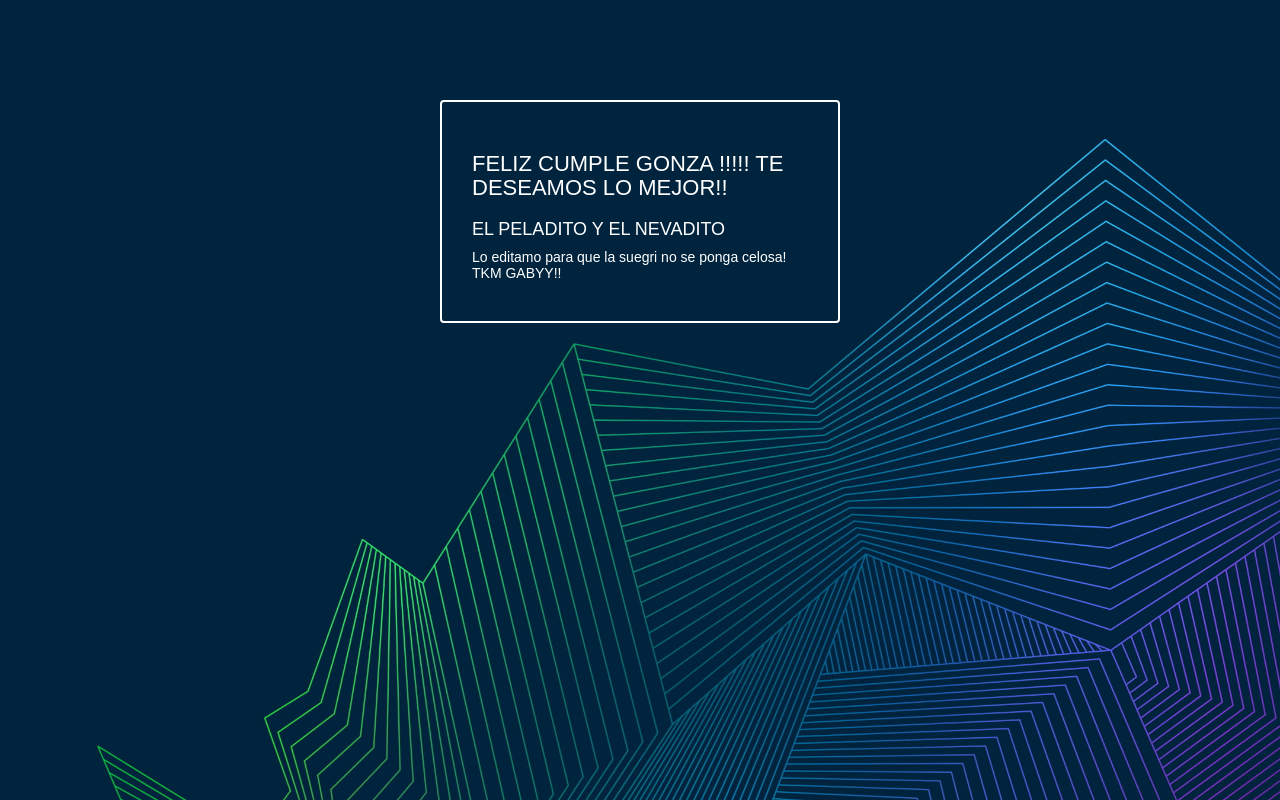
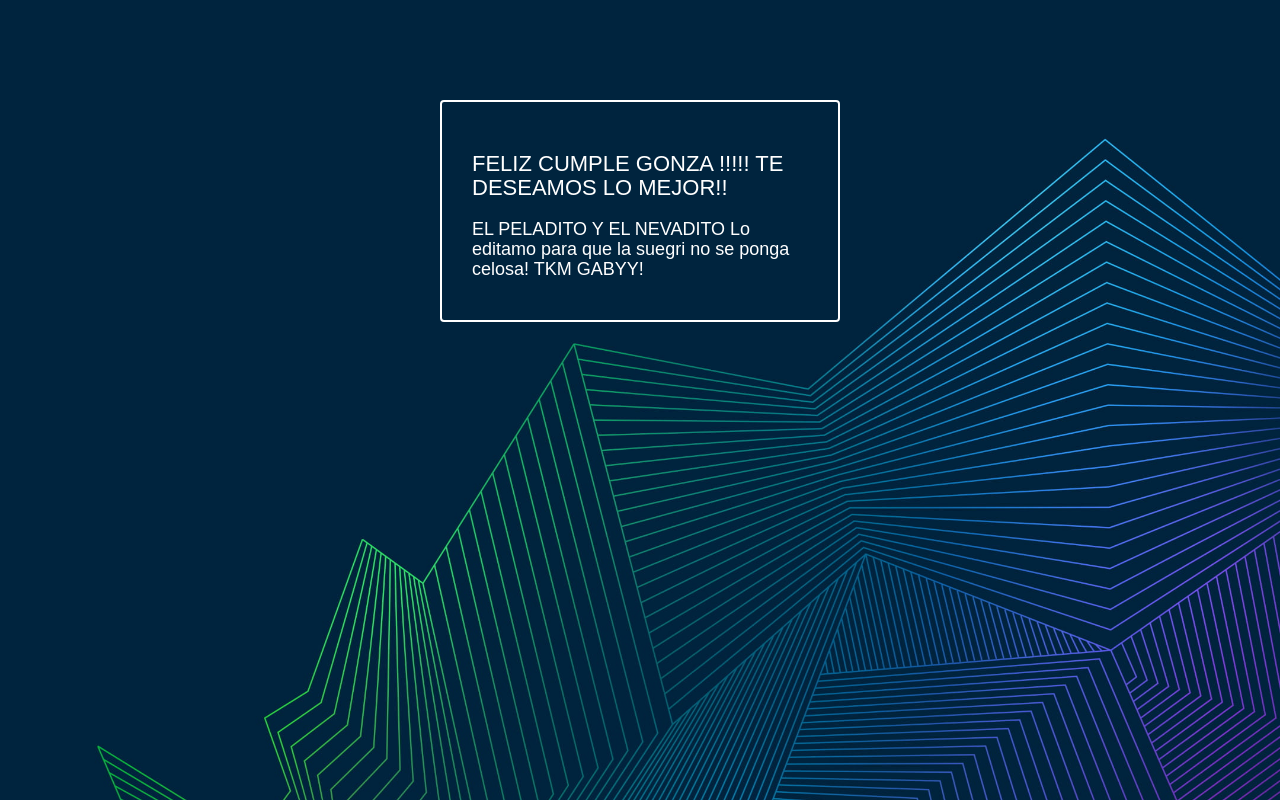
Before and after one commit to 158190la/LabNet, a plain HTML site: page index.html in a window 1280 px wide. Drawn offline with nearby package versions, Linux system fonts and the light colour scheme.

Commit message:
Update index.html

```diff
--- a/index.html
+++ b/index.html
@@ -25,8 +25,8 @@
       }
       </style>
     <h1>FELIZ CUMPLE GONZA !!!!! TE DESEAMOS LO MEJOR!!</h1>
-  <h4>EL PELADITO Y EL NEVADITO</h4>
-	  <h5>Lo editamo para que la suegri no se ponga celosa! TKM GABYY!!</h5>
+  <h4>EL PELADITO Y EL NEVADITO  Lo editamo para que la suegri no se ponga celosa! TKM GABYY!</h4>
+
 
 
 
```
